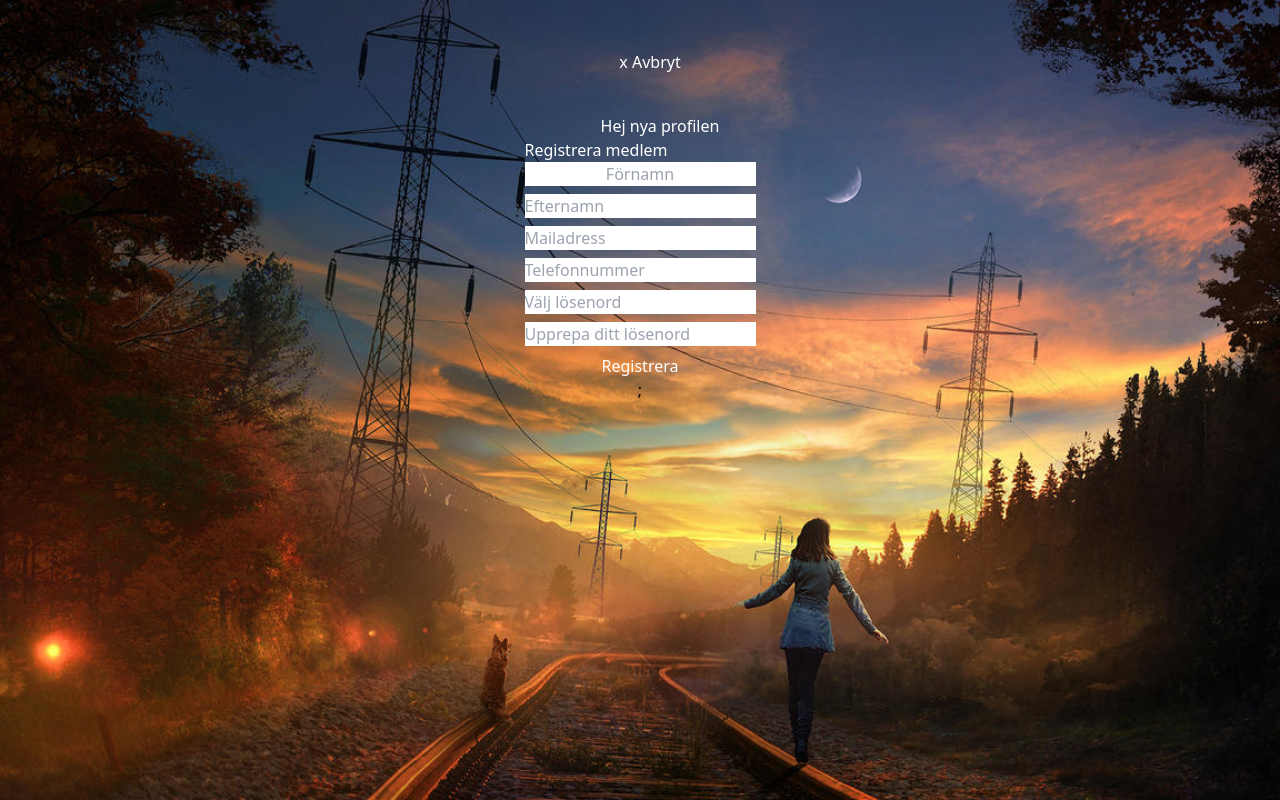
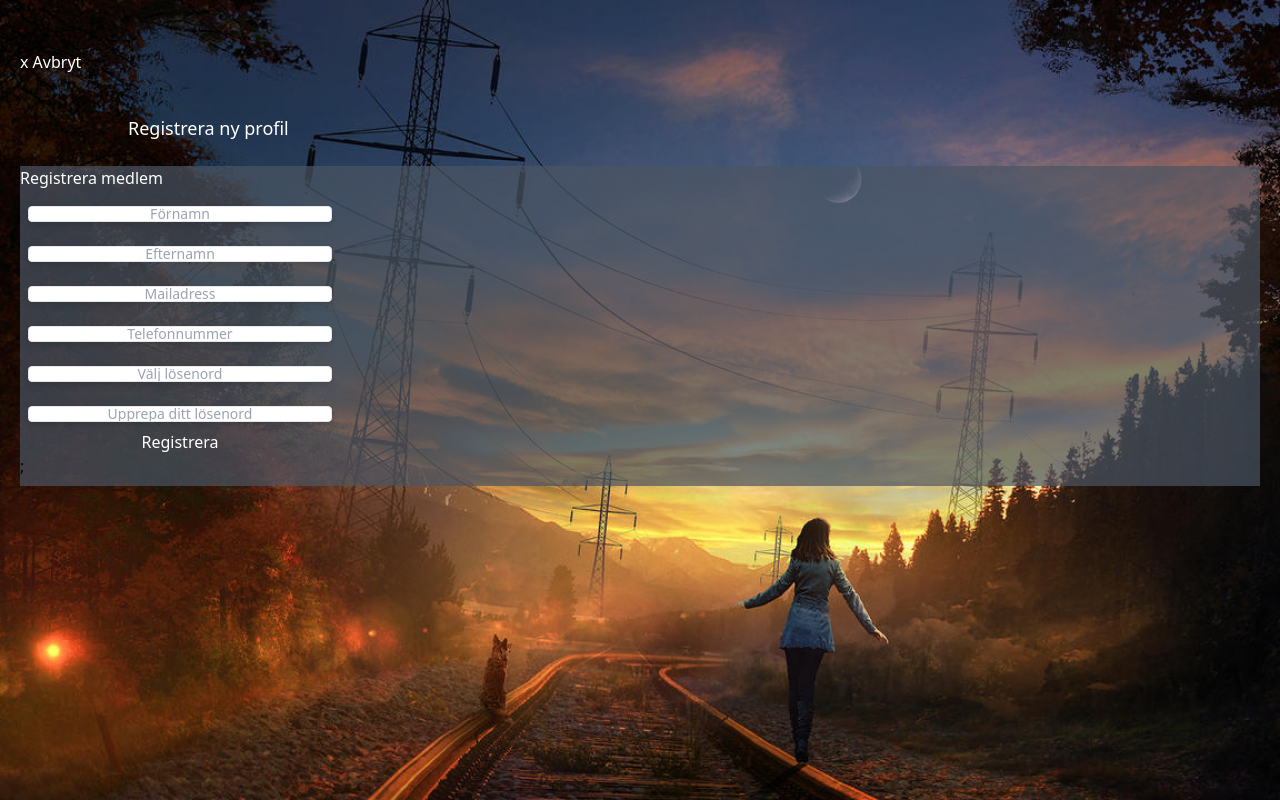
Before and after one commit to adamLundstedt/trainmaster, a Next.js app: page /new-profile in a window 1280 px wide. Built offline with nearby package versions, Linux system fonts and the light colour scheme.

Commit message:
css on ny profil

```diff
--- a/components/Form.js
+++ b/components/Form.js
@@ -61,12 +61,12 @@ const Form = ({ formId, userForm }) => {
   };
 
   return (
-    <div className="">
+    <div className=" ">
       <h1 className="text-white">Registrera medlem</h1>
       <form
         id={formId}
         onSubmit={handleSubmit}
-        className="grid grid-rows-1 gap-2 max-w-xs  "
+        className="grid grid-cols-1 gap-2 max-w-xs  "
       >
         <input
           type="text"
@@ -76,7 +76,8 @@ const Form = ({ formId, userForm }) => {
           required
           placeholder="Förnamn"
           onChange={handleChange}
-          className="text-center"
+          className="h-4 mt-4 border mx-2  bg-white text-center
+        drop-shadow-md shadow-black text-black rounded text-sm"
         />
 
         <input
@@ -87,6 +88,8 @@ const Form = ({ formId, userForm }) => {
           required
           placeholder="Efternamn"
           onChange={handleChange}
+          className="h-4 mt-4 border mx-2  bg-white text-center
+        drop-shadow-md shadow-black text-black rounded text-sm"
         />
 
         <input
@@ -97,6 +100,8 @@ const Form = ({ formId, userForm }) => {
           name="email"
           placeholder="Mailadress"
           onChange={handleChange}
+          className="h-4 mt-4 border mx-2  bg-white text-center
+        drop-shadow-md shadow-black text-black rounded text-sm"
         />
 
         <input
@@ -107,6 +112,8 @@ const Form = ({ formId, userForm }) => {
           name="phoneNumber"
           placeholder="Telefonnummer"
           onChange={handleChange}
+          className="h-4 mt-4 border mx-2  bg-white text-center
+        drop-shadow-md shadow-black text-black rounded text-sm"
         />
 
         <input
@@ -118,6 +125,8 @@ const Form = ({ formId, userForm }) => {
           name="password"
           placeholder="Välj lösenord"
           onChange={handleChange}
+          className="h-4 mt-4 border mx-2  bg-white text-center
+        drop-shadow-md shadow-black text-black rounded text-sm"
         />
 
         <input
@@ -129,6 +138,8 @@ const Form = ({ formId, userForm }) => {
           name="repeatPassword"
           placeholder="Upprepa ditt lösenord"
           onChange={handleChange}
+          className="h-4 mt-4 border mx-2  bg-white text-center
+        drop-shadow-md shadow-black text-black rounded text-sm"
         />
 
         <input type="submit" value="Registrera" className="text-white" />
--- a/pages/new-profile.js
+++ b/pages/new-profile.js
@@ -12,12 +12,12 @@ export default function NewProfile() {
     };
   };
   return (
-    <div className="place-content-center place-items-center">
-      <div className="pt-[50px]">
-        <ExitButton />
+    <div className="h-screen w-full pt-[50px] ">
+      <ExitButton />
+      <h1 className="text-white text-lg ml-32 mb-6">Registrera ny profil</h1>
+      <div className="bg-gray-600 bg-opacity-70 h-[320px] ml-5 mr-5">
+        <Form formId="add-user-form" userForm={Form} />;
       </div>
-      <h1 className="ml-10 text-white">Hej nya profilen</h1>
-      <Form formId="add-user-form" userForm={Form} />;
     </div>
   );
 }
```
